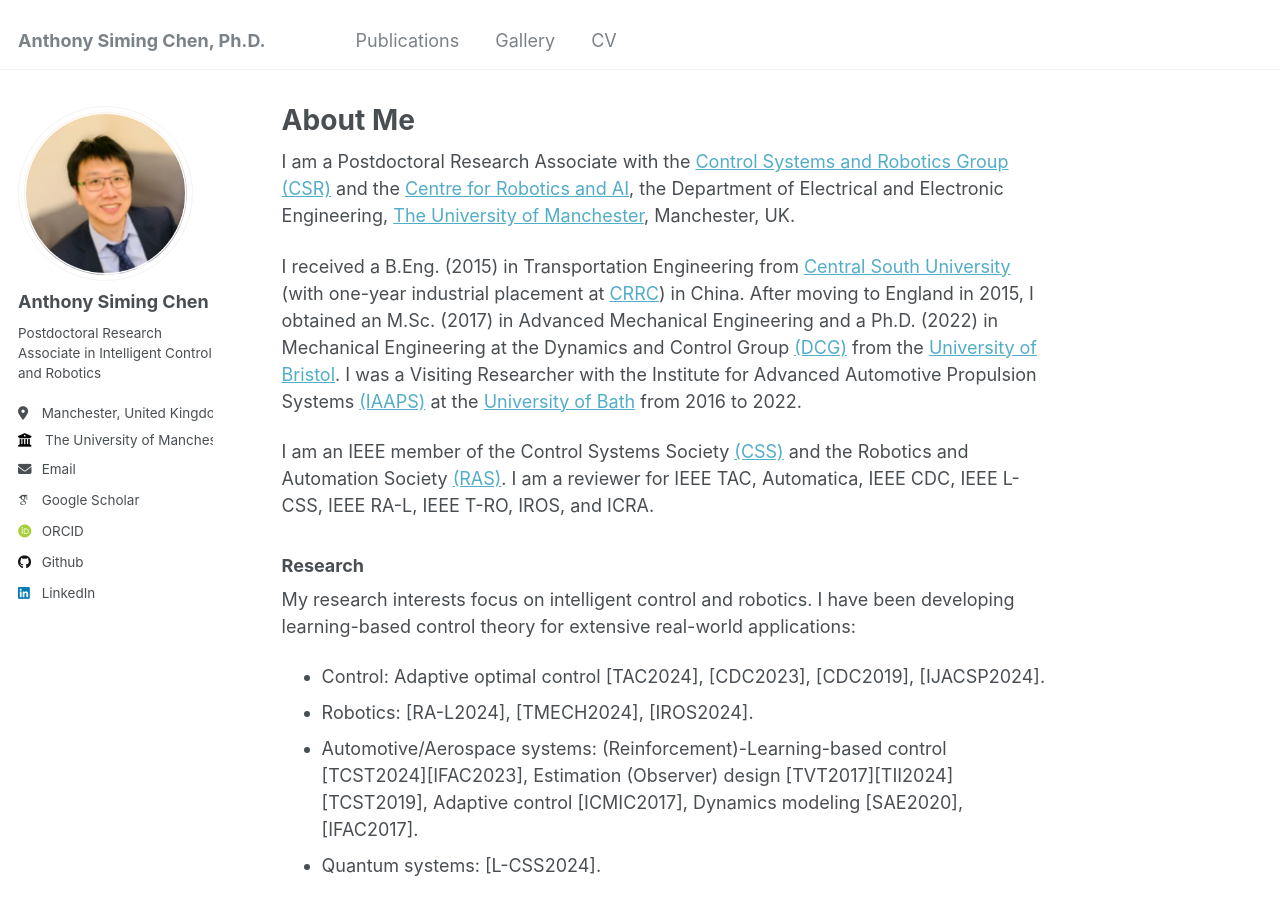
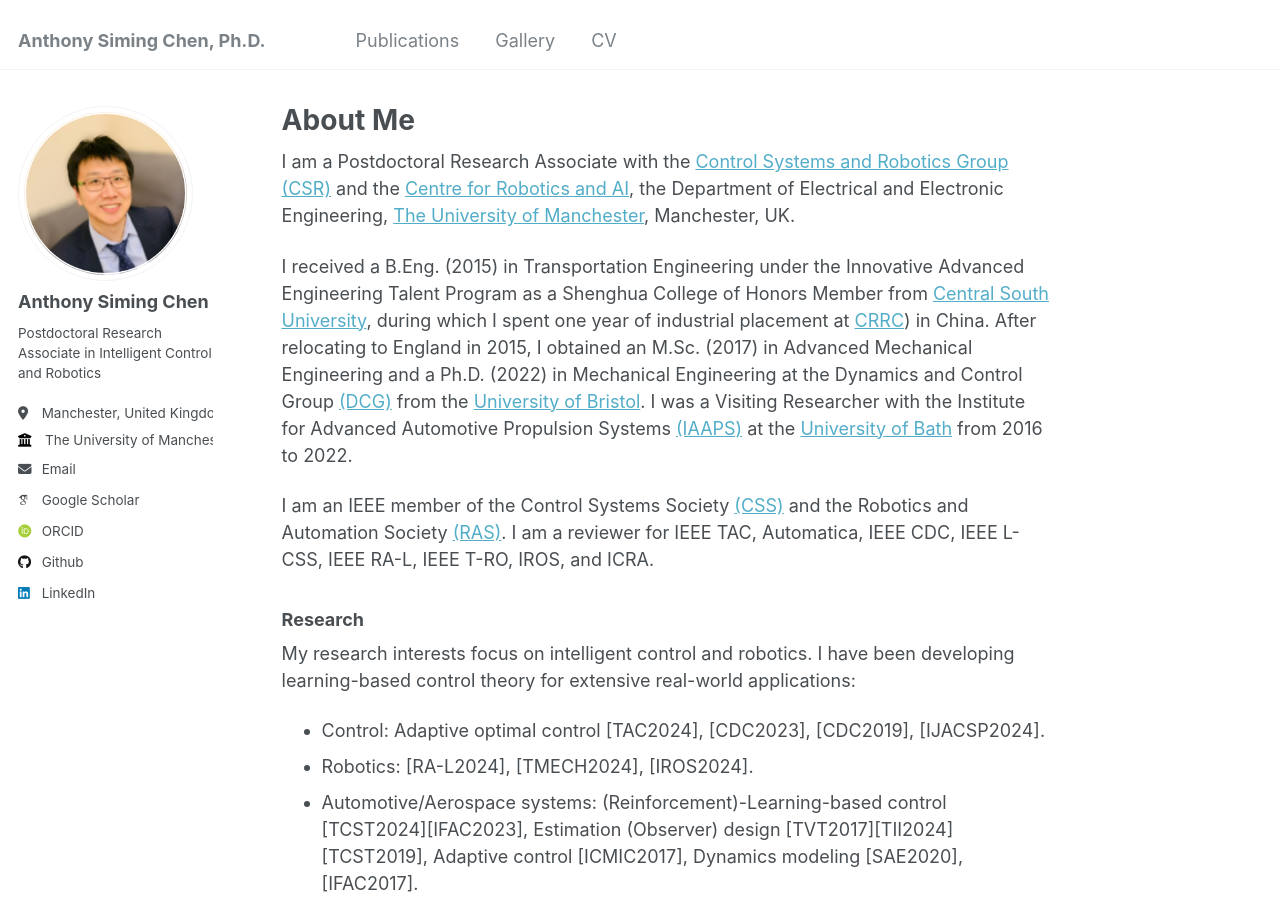
Before and after one commit to Anthony-S-Chen/Anthony-S-Chen.github.io, a Jekyll site: the page built from _pages/about.md, in a window 1280 px wide and 900 px high. Built offline with Jekyll 4.4.1, drawn with Linux system fonts in a browser that asks for light colours; some web fonts are replaced.

Commit message:
Update about.md

```diff
--- a/_pages/about.md
+++ b/_pages/about.md
@@ -9,7 +9,8 @@ redirect_from:
 
 I am a Postdoctoral Research Associate with the [Control Systems and Robotics Group (CSR)](https://uom-csrgroup.uk/) and the [Centre for Robotics and AI](https://www.robotics.manchester.ac.uk/), the Department of Electrical and Electronic Engineering, [The University of Manchester](https://www.manchester.ac.uk), Manchester, UK.
 
-I received a B.Eng. (2015) in Transportation Engineering from [Central South University](https://en.csu.edu.cn/) (with one-year industrial placement at [CRRC](https://www.crrcgc.cc/en/)) in China. After moving to England in 2015, I obtained an M.Sc. (2017) in Advanced Mechanical Engineering and a Ph.D. (2022) in Mechanical Engineering at the Dynamics and Control Group [(DCG)](https://www.bristol.ac.uk/engineering/research/dynamicscontrol/) from the [University of Bristol](https://www.bristol.ac.uk/). I was a Visiting Researcher with the Institute for Advanced Automotive Propulsion Systems [(IAAPS)](https://iaaps.co.uk/) at the [University of Bath](https://www.bath.ac.uk/) from 2016 to 2022.
+I received a B.Eng. (2015) in Transportation Engineering under the
+Innovative Advanced Engineering Talent Program as a Shenghua College of Honors Member from [Central South University](https://en.csu.edu.cn/), during which I spent one year of industrial placement at [CRRC](https://www.crrcgc.cc/en/)) in China. After relocating to England in 2015, I obtained an M.Sc. (2017) in Advanced Mechanical Engineering and a Ph.D. (2022) in Mechanical Engineering at the Dynamics and Control Group [(DCG)](https://www.bristol.ac.uk/engineering/research/dynamicscontrol/) from the [University of Bristol](https://www.bristol.ac.uk/). I was a Visiting Researcher with the Institute for Advanced Automotive Propulsion Systems [(IAAPS)](https://iaaps.co.uk/) at the [University of Bath](https://www.bath.ac.uk/) from 2016 to 2022.
 
 I am an IEEE member of the Control Systems Society [(CSS)](https://www.ieeecss.org/) and the Robotics and Automation Society [(RAS)](https://www.ieee-ras.org/). I am a reviewer for IEEE TAC, Automatica, IEEE CDC, IEEE L-CSS, IEEE RA-L, IEEE T-RO, IROS, and ICRA.
 
```
